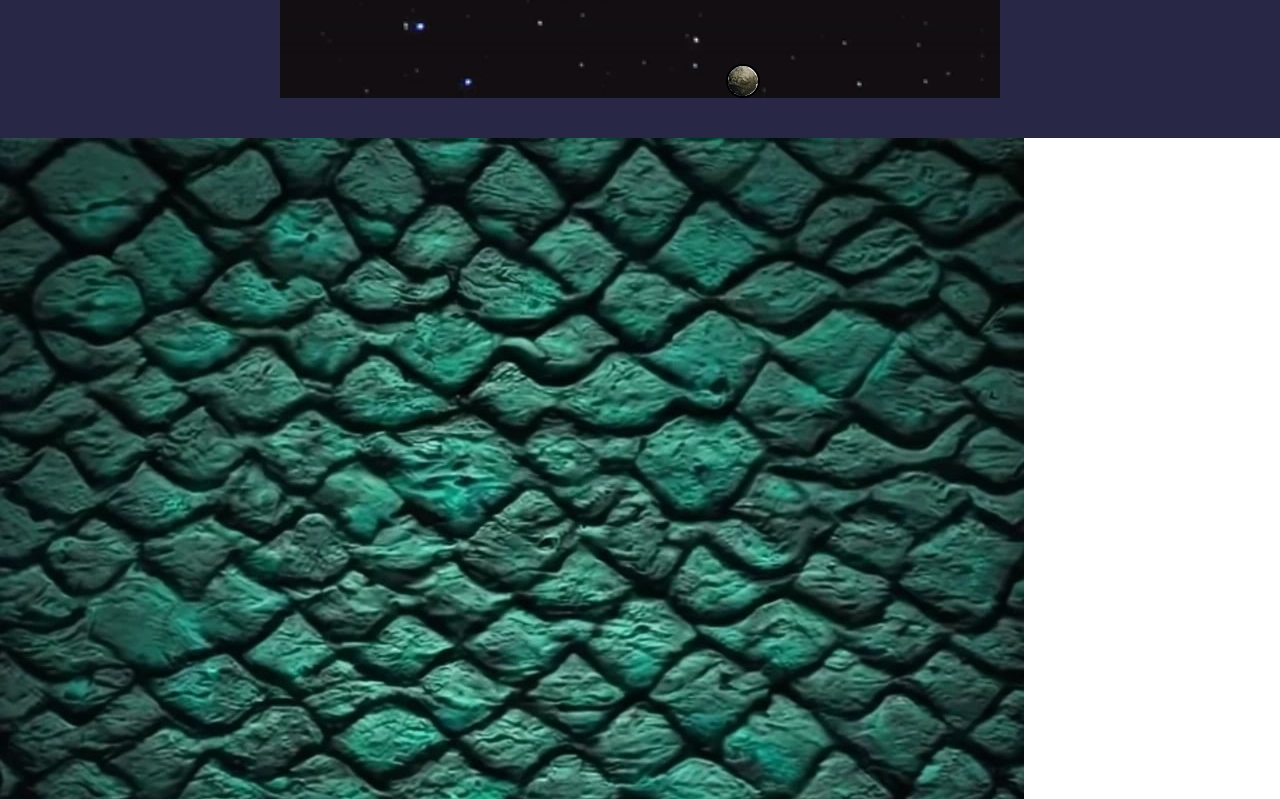
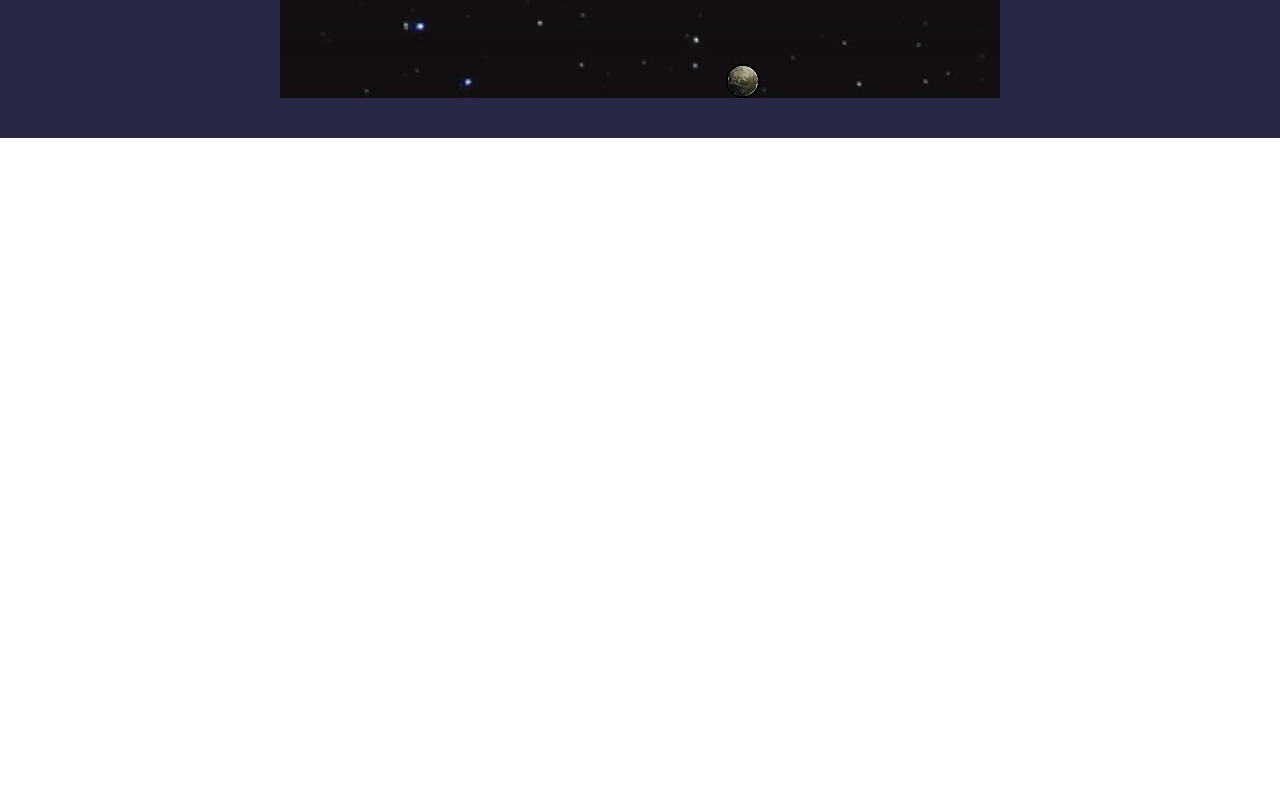
Before and after one commit to alejandroalvarezdev/BeyondOdyssey, an Angular app: page /snake/1 in a window 1280 px wide. Shown: the part 761-1560 px from the top of the page. After the commit the page ends 899 px from the top, so only its background shows below. Built offline with nearby package versions, Linux system fonts and the light colour scheme.

Commit message:
firebase json

```diff
--- a/src/app/pages/snake-game/snakeboard/snakeboard.component.html
+++ b/src/app/pages/snake-game/snakeboard/snakeboard.component.html
@@ -29,4 +29,3 @@
     </div>
   </div>
 </div>
-<img src="../../../../assets/Decoraciones/monster_skin.jpg" alt="">
```
Also changed, not shown: firebase.json.
